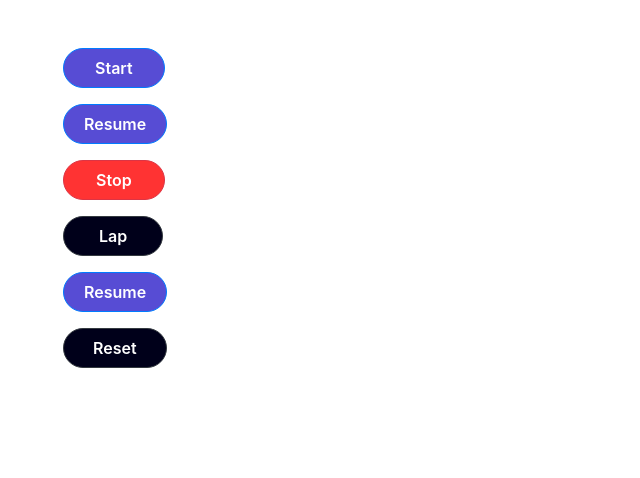
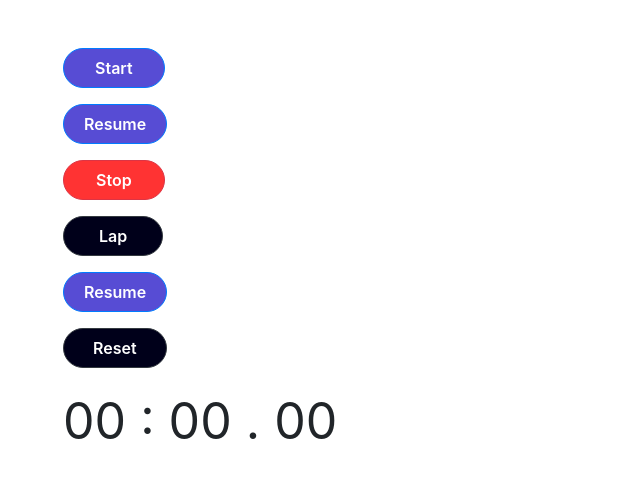
Before and after one commit to husan-eshonqulov/stopwatch, a React (Create React App) app: page / in a window 1280 px wide. Shown: the top 478 px of the page, without its empty margins (0-640 px from the left). Built offline with nearby package versions, Linux system fonts and the light colour scheme.

Commit message:
with stopwatch component

```diff
--- a/src/Components/App/App.tsx
+++ b/src/Components/App/App.tsx
@@ -1,3 +1,4 @@
+import Stopwatch from '../Stopwatch/Stopwatch';
 import StartBtn from '../Start-btn/Start-btn';
 import ResumeBtn from '../Resume-btn/Resume-btn';
 import StopBtn from '../Stop-btn/Stop-btn';
@@ -18,6 +19,8 @@ function App() {
             <ResumeBtn />
             <p></p>
             <ResetBtn />
+            <p></p>
+            <Stopwatch msec={0} sec={0} min={0} />
         </div>
     );
 }
--- /dev/null
+++ b/src/Components/Stopwatch/Stopwatch.css
@@ -0,0 +1,3 @@
+#stopwatch {
+    font-size: 50px;
+}
--- /dev/null
+++ b/src/Components/Stopwatch/Stopwatch.tsx
@@ -0,0 +1,25 @@
+import '../Stopwatch/Stopwatch.css';
+
+interface IStopwatch {
+    msec: number | string,
+    sec: number | string,
+    min: number | string,
+}
+
+function Stopwatch(props: IStopwatch) {
+    let msec = props.min;
+    let sec = props.sec;
+    let min = props.min;
+
+    msec = (msec < 10) ? '0' + msec : msec;
+    sec = (sec < 10) ? '0' + sec : sec;
+    min = (min < 10) ? '0' + min : min;
+
+    return (
+        <div id="stopwatch">
+            {`${min} : ${sec} . ${msec}`}
+        </div>
+    );
+}
+
+export default Stopwatch;
```
